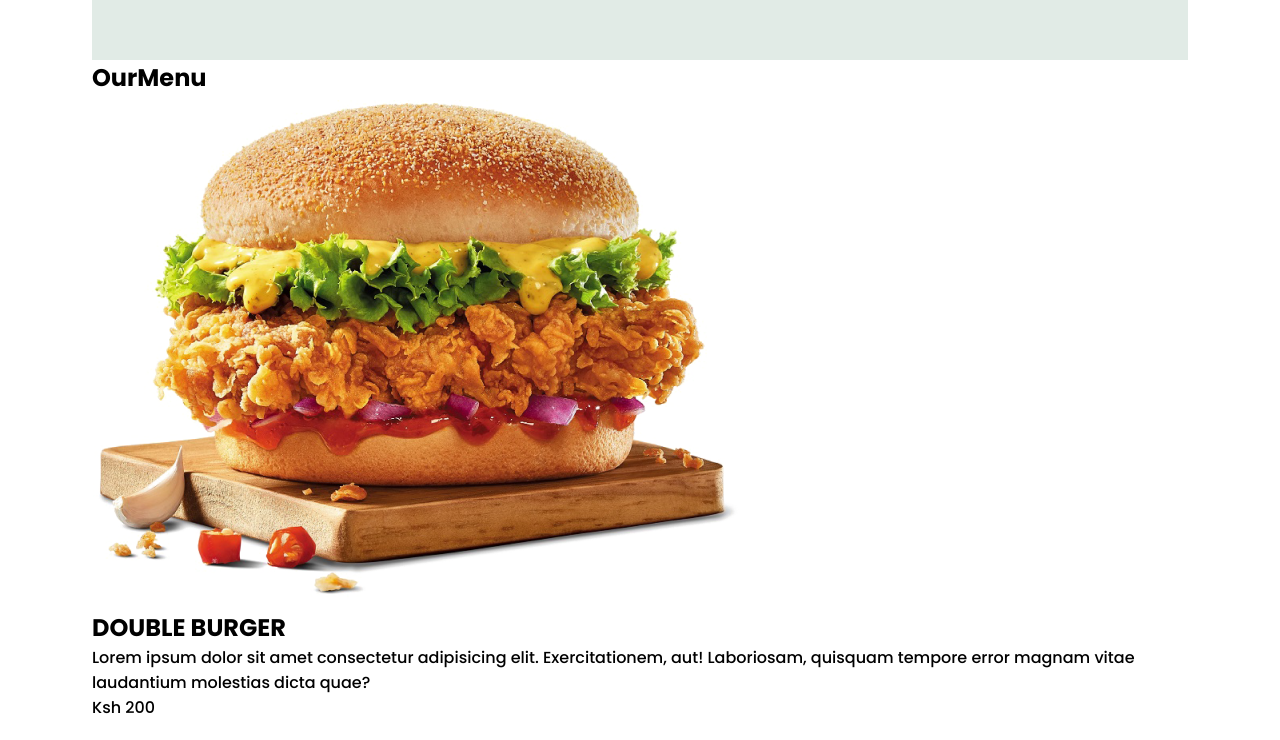
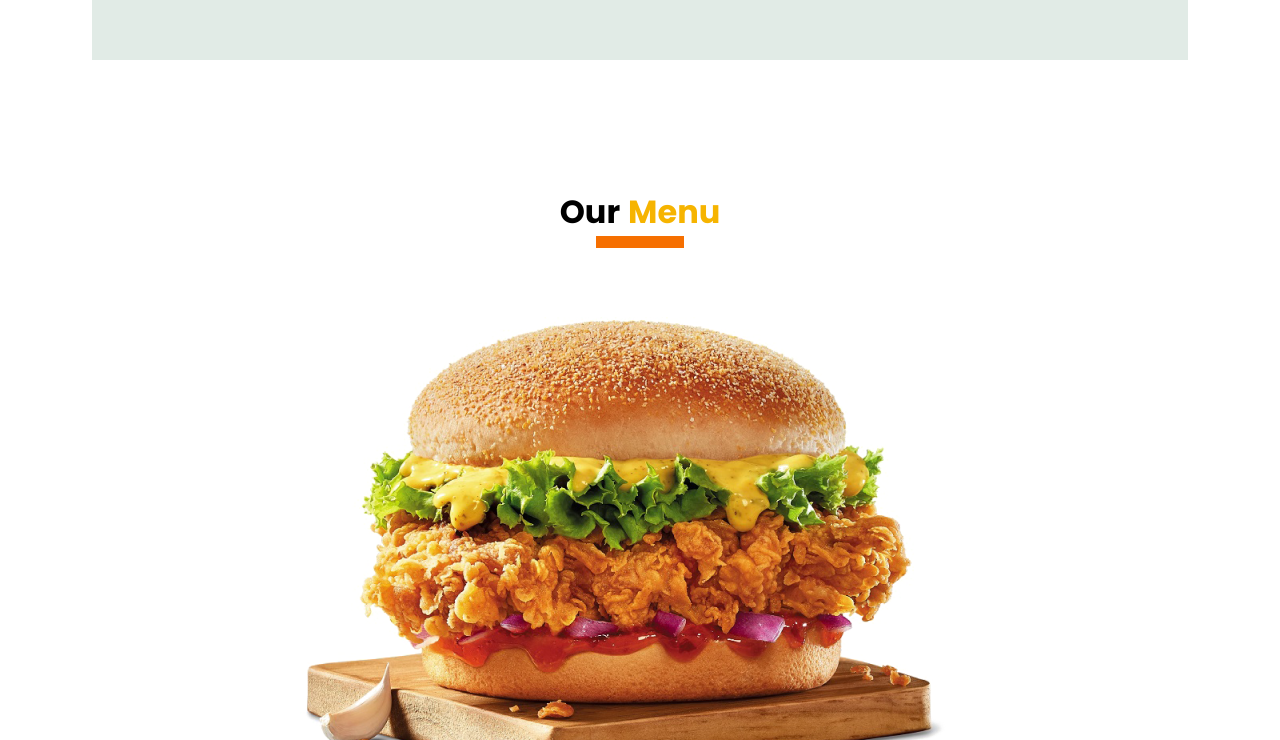
Before and after one commit to Tim-Lord/Burger-Palace, a plain HTML site: page index.html in a window 1280 px wide. Shown: the part 1220-1960 px from the top of the page. Drawn offline with Linux system fonts and the light colour scheme.

Commit message:
Feature: (Menu Section Styling)
add styling for the Menu Section Title
use pseudo-element to add the border at the bottom of the title

```diff
--- a/index.css
+++ b/index.css
@@ -215,3 +215,29 @@ nav ul {
 .second-article {
 	transform: scale(1.2);
 }
+
+/** Menu Section **/
+
+.menu {
+	text-align: center;
+}
+
+.menu h2 {
+	font-size: 2rem;
+	font-weight: 700;
+	margin: 8rem 0 4rem;
+}
+
+.menu h2::after {
+	content: " ";
+	display: block;
+	margin: 0 auto;
+	width: 8%;
+	height: 0.75rem;
+	background-color: #f66f00;
+}
+
+.menu h2 .last {
+	color: #f6b400;
+	margin-left: 0.5rem;
+}
--- a/index.html
+++ b/index.html
@@ -97,7 +97,7 @@
 				</article>
 			</section>
 			<section class="menu">
-				<h2><span>Our</span><span>Menu</span></h2>
+				<h2><span class="first">Our</span><span class="last">Menu</span></h2>
 				<article>
 					<img src="assets/images/SeekPng 2.png" class="burger-image" />
 					<div class="burger-body">
```
